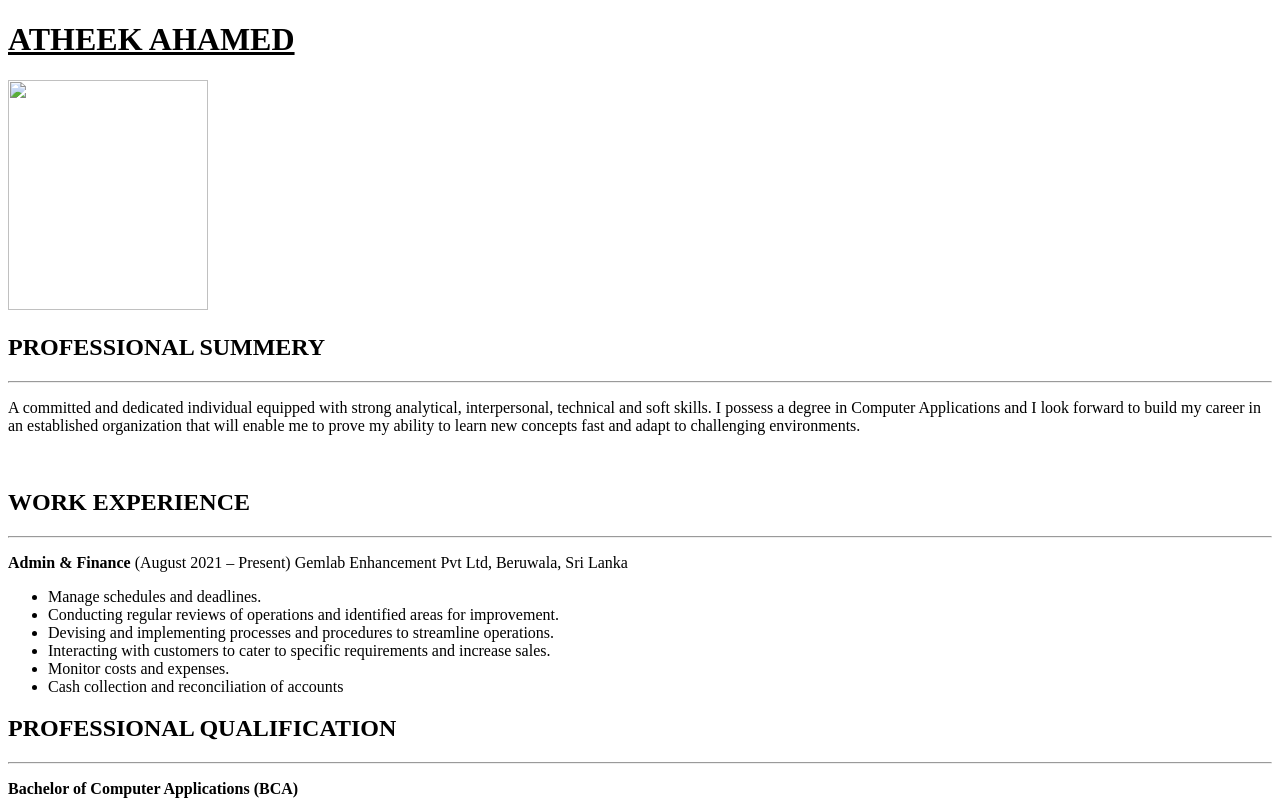
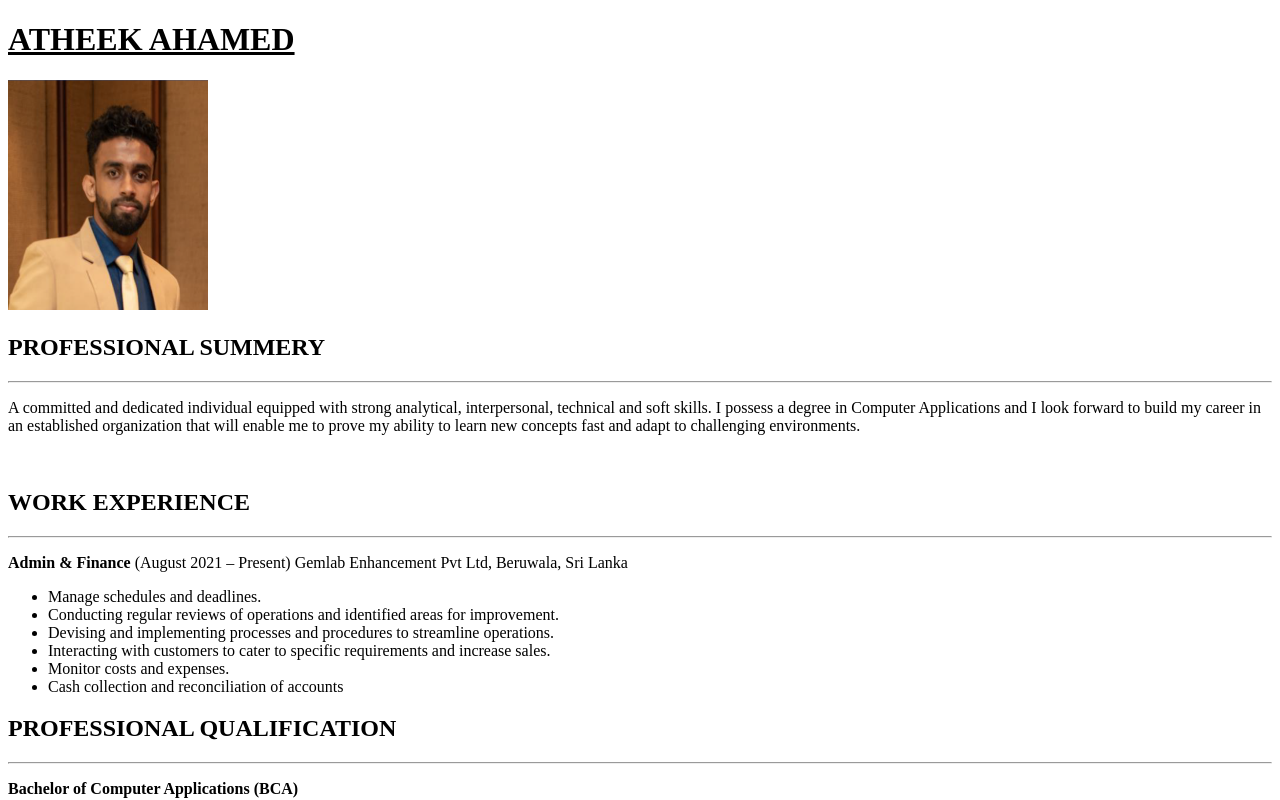
Before and after one commit to AtheekAh/html-portfolio, a plain HTML site: page index.html in a window 1280 px wide. Shown: the top 800 px of the page. Drawn offline with Linux system fonts and the light colour scheme.

Commit message:
Update index.html

```diff
--- a/index.html
+++ b/index.html
@@ -7,7 +7,7 @@
 </head>
 <body>
     <h1><u>ATHEEK AHAMED</u></h1>
-    <img src="./img/Screenshot (3).png" width="200" height="230">
+    <img src="./Screenshot (3).png" width="200" height="230">
 
     <h2>PROFESSIONAL SUMMERY</h2><hr/>
     <p>A committed and dedicated individual equipped with strong analytical, interpersonal, technical and soft skills.
```
